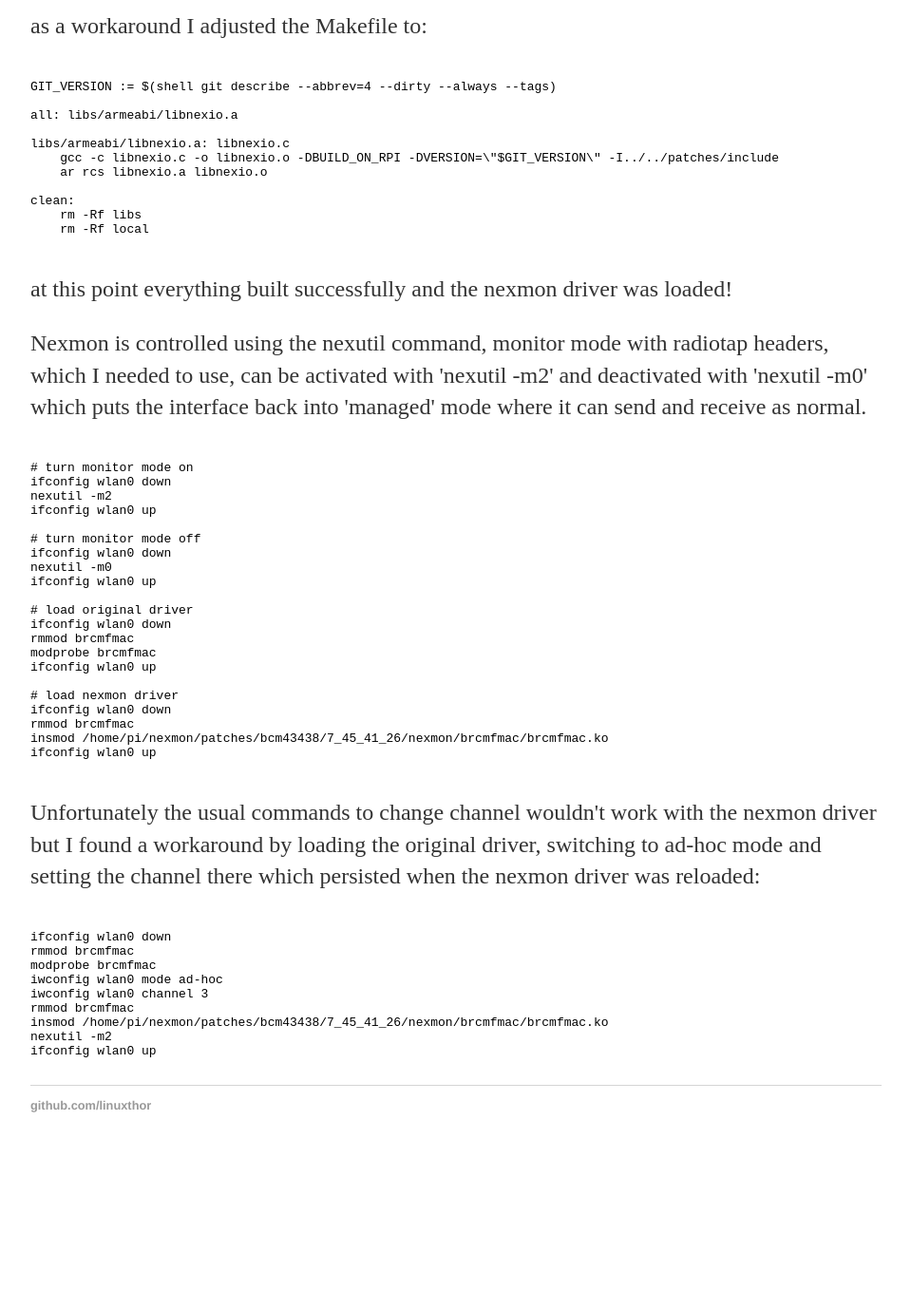
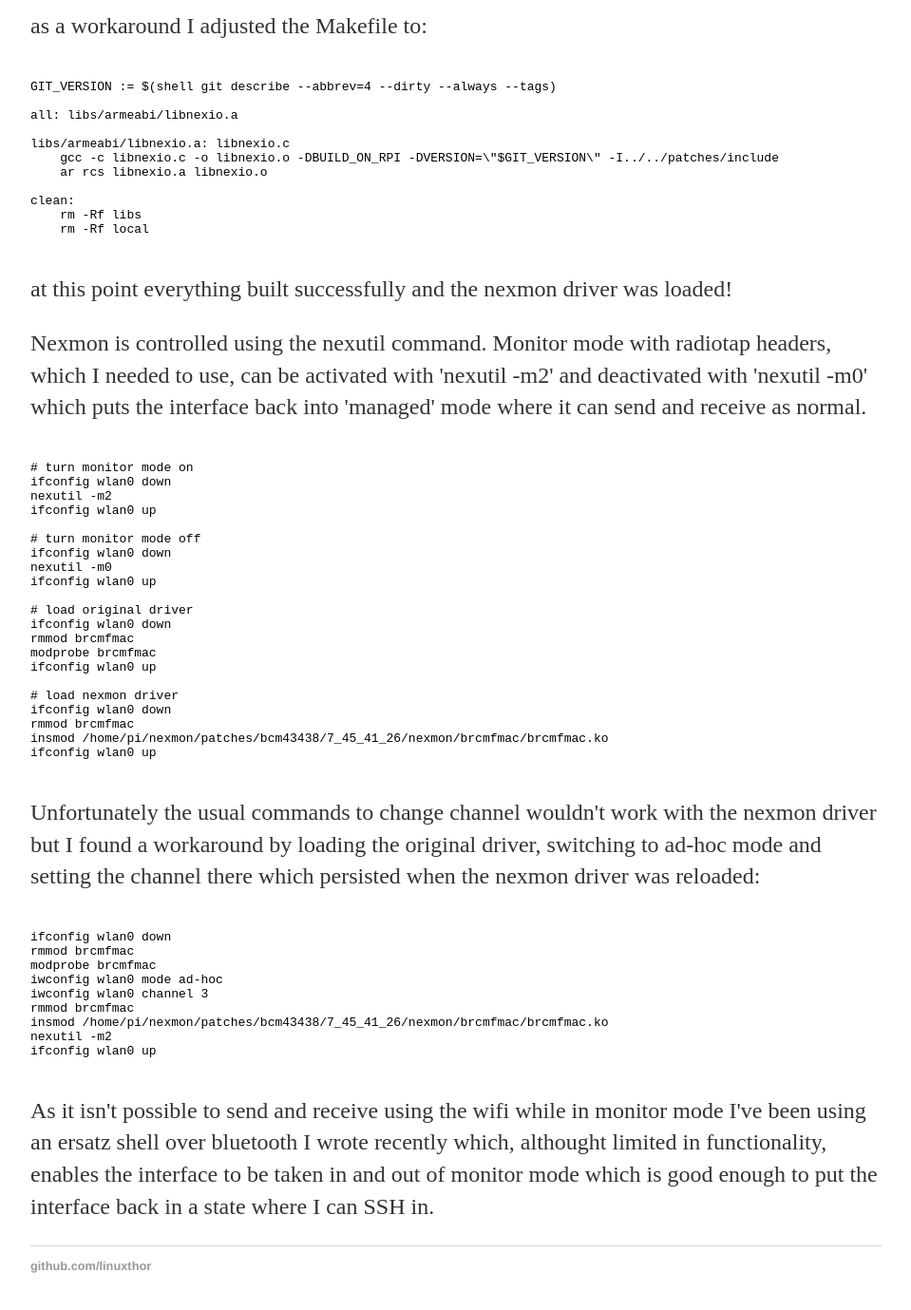
Before and after one commit to linuxthor/linuxthor.github.io, a Jekyll site: the page built from projects/pi-zero-w-monitor-mode/index.html, in a window 1280 px wide and 1400 px high, scrolled down 1340 px. Shown: the top 1379 px of the window at 95% size, without its empty margins (160-1119 px from the left). Built offline with Jekyll 4.4.1, drawn with Linux system fonts in a browser that asks for light colours; before the commit the page ends 2571 px from its top, so only the background shows below that.

Commit message:
Update index.html

```diff
--- a/projects/pi-zero-w-monitor-mode/index.html
+++ b/projects/pi-zero-w-monitor-mode/index.html
@@ -68,7 +68,7 @@
     rm -Rf local
 	   </code></pre><p>
 	   at this point everything built successfully and the nexmon driver was loaded!
-	   <p>Nexmon is controlled using the nexutil command, monitor mode with radiotap headers, which I needed to use, can be
+	   <p>Nexmon is controlled using the nexutil command. Monitor mode with radiotap headers, which I needed to use, can be
 	   activated with 'nexutil -m2' and deactivated with 'nexutil -m0' which puts the interface back into 'managed' mode
 	   where it can send and receive as normal.<p>
 	   <pre><code>
@@ -108,6 +108,8 @@
 nexutil -m2
 ifconfig wlan0 up
            </code></pre>
-
+	   <p>As it isn't possible to send and receive using the wifi while in monitor mode I've been using an ersatz shell over bluetooth
+           I wrote recently which, althought limited in functionality, enables the interface to be taken in and out of monitor mode which
+	   is good enough to put the interface back in a state where I can SSH in.<p>
 </div>
 <!-- /.blurb -->
```
